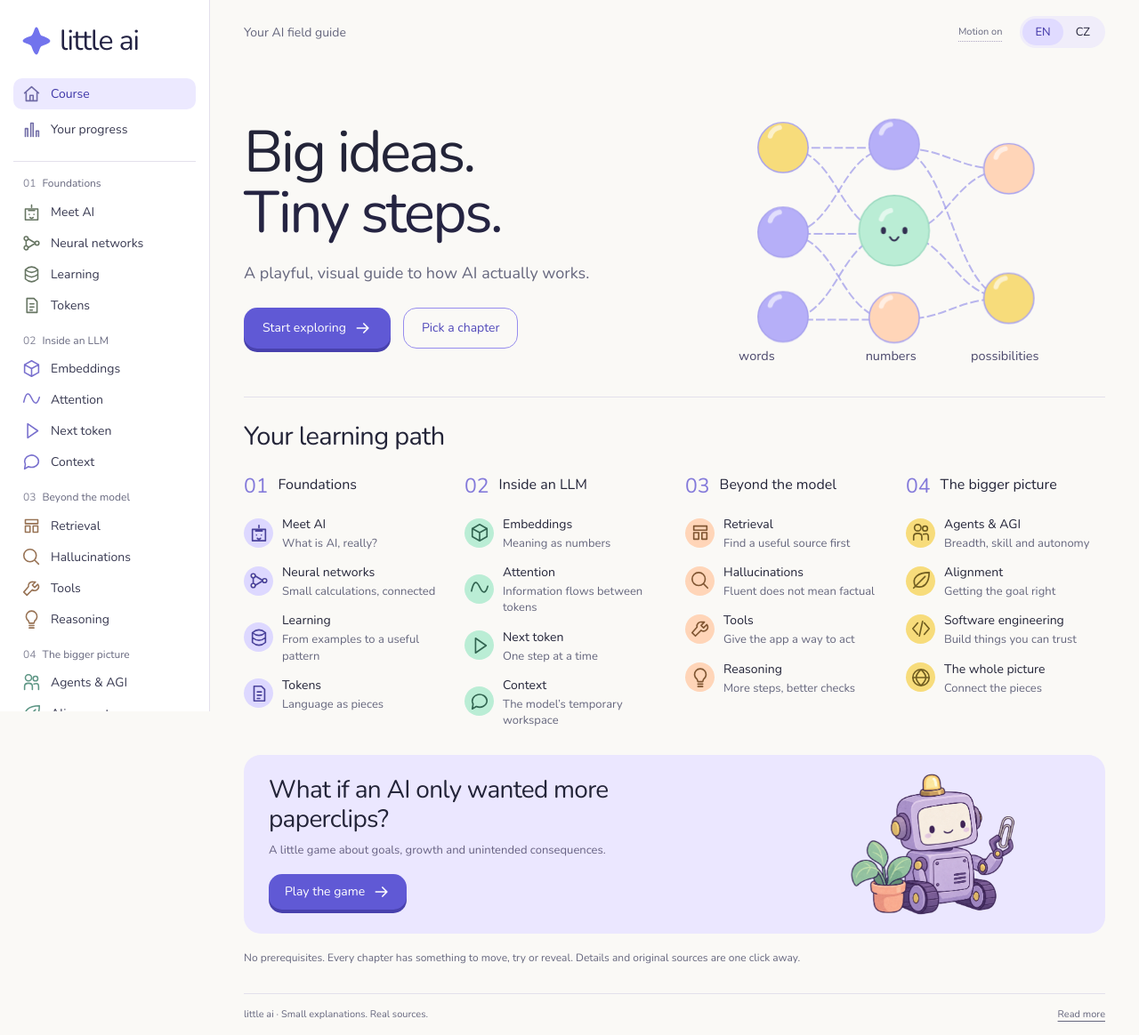
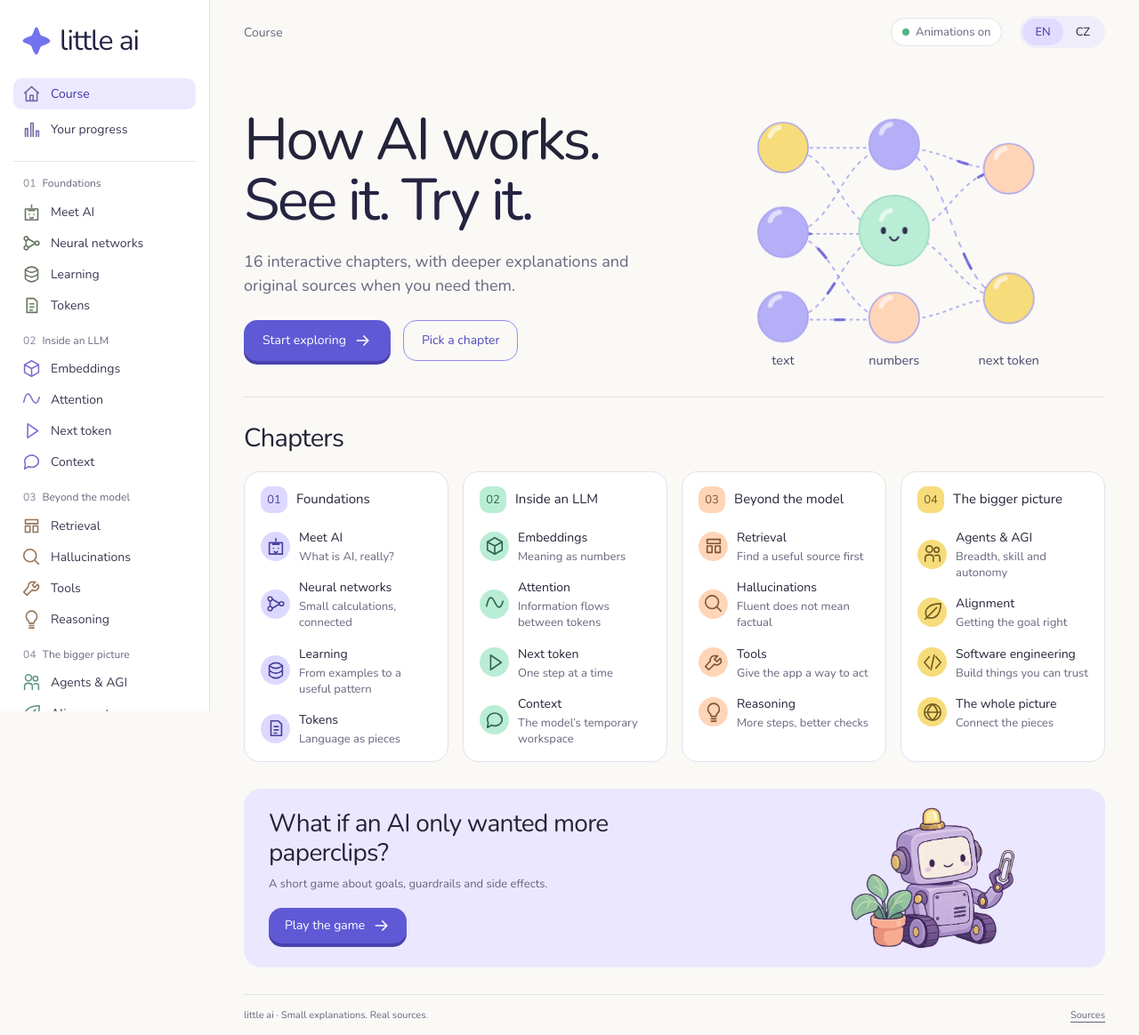
Before and after one commit to Majkey25/little-ai, a React (Vite) app: page / in a window 1280 px wide. Shown: the whole page at 89% size. Built offline with nearby package versions, Linux system fonts and the light colour scheme.

Commit message:
feat(ui): simplify course copy and polish interactive diagrams

```diff
--- a/index.html
+++ b/index.html
@@ -9,7 +9,7 @@
       content="A playful, visual AI course. Explore neural networks, real tokenization, transformers, RAG, tools, reasoning, AGI and software engineering. English and Czech."
     />
     <link rel="icon" type="image/svg+xml" href="./favicon.svg" />
-    <title>Little AI · Big ideas. Tiny steps.</title>
+    <title>Little AI · How AI works</title>
   </head>
   <body>
     <div id="root"></div>
--- a/src/App.tsx
+++ b/src/App.tsx
@@ -52,7 +52,7 @@ export default function App() {
     document.documentElement.lang = lang;
     document.title = lesson
       ? `${text(lesson.name, lang)} · Little AI`
-      : "Little AI · Big ideas. Tiny steps.";
+      : `Little AI · ${text(l("How AI works", "Jak funguje AI"), lang)}`;
     try {
       localStorage.setItem("little-ai-language", lang);
       localStorage.setItem("little-ai-progress", JSON.stringify(completed));
@@ -73,7 +73,9 @@ export default function App() {
       ? text(l("Source library", "Knihovna zdrojů"), lang)
       : route === "progress"
         ? text(l("Your progress", "Tvůj postup"), lang)
-        : text(l("Your AI field guide", "Tvůj průvodce světem AI"), lang);
+        : route === "game"
+          ? "Little Clip Factory"
+          : text(l("Course", "Kurz"), lang);
   return (
     <div className={`app ${motion ? "" : "motion-off"}`}>
       <a
@@ -168,8 +170,10 @@ export default function App() {
               target="_blank"
               rel="noreferrer"
             >
-              GitHub ·{" "}
-              {text(l("Made to explore", "Stvořeno k objevování"), lang)}
+              {text(
+                l("Source code on GitHub", "Zdrojový kód na GitHubu"),
+                lang,
+              )}
             </a>
           </div>
         </nav>
@@ -200,15 +204,14 @@ export default function App() {
           <span className="breadcrumb">{title}</span>
           <div className="header-controls">
             <button
-              className="motion-button"
-              aria-pressed={!motion}
+              className={`motion-button ${motion ? "on" : ""}`}
+              aria-pressed={motion}
               onClick={() => setMotion(!motion)}
-              title={text(l("Toggle animations", "Přepni animace"), lang)}
             >
               {text(
                 motion
-                  ? l("Motion on", "Animace zapnuté")
-                  : l("Motion off", "Animace vypnuté"),
+                  ? l("Animations on", "Animace zapnuté")
+                  : l("Animations off", "Animace vypnuté"),
                 lang,
               )}
             </button>
@@ -298,7 +301,7 @@ export default function App() {
             ),
             lang,
           )}
-          <a href="#/sources">{text(l("Read more", "Čti dál"), lang)}</a>
+          <a href="#/sources">{text(l("Sources", "Zdroje"), lang)}</a>
         </footer>
       </div>
     </div>
--- a/src/Lesson.tsx
+++ b/src/Lesson.tsx
@@ -52,7 +52,7 @@ export function Lesson({
             <button
               key={i}
               aria-pressed={step === i}
-              className={step === i ? "active" : ""}
+              className={step === i ? "active" : i < step ? "seen" : ""}
               onClick={() => {
                 setStep(i);
                 setPlaying(false);
@@ -154,7 +154,7 @@ export function Lesson({
       </details>
       <div className="lesson-sources">
         <span>
-          {text(l("Read the originals", "Přečti si původní zdroje"), lang)}
+          {text(l("Sources", "Zdroje"), lang)}
         </span>
         {sources
           .filter((source) => lesson.sources.includes(source.id))
@@ -173,9 +173,14 @@ export function Lesson({
         className="lesson-footer"
         aria-label={text(l("Lesson navigation", "Navigace lekce"), lang)}
       >
-        <a className="secondary" href={`#/${previous ?? ""}`}>
+        <a className="secondary" href={`#/${previous ?? "chapters"}`}>
           <Arrow back />
-          {text(l("Previous", "Předchozí"), lang)}
+          {text(
+            previous
+              ? l("Previous", "Předchozí")
+              : l("All chapters", "Všechny kapitoly"),
+            lang,
+          )}
         </a>
         <button
           className={`complete-button ${completed ? "completed" : ""}`}
--- a/src/Pages.tsx
+++ b/src/Pages.tsx
@@ -17,15 +17,15 @@ export function Home({ lang, completed }: { lang: Lang; completed: string[] }) {
       <section className="hero">
         <div>
           <h1>
-            {text(l("Big ideas.", "Velké myšlenky."), lang)}
+            {text(l("How AI works.", "Jak funguje AI."), lang)}
             <br />
-            <span>{text(l("Tiny steps.", "Malé kroky."), lang)}</span>
+            <span>{text(l("See it. Try it.", "Zkus si to."), lang)}</span>
           </h1>
           <p>
             {text(
               l(
-                "A playful, visual guide to how AI actually works.",
-                "Hravý vizuální průvodce tím, jak AI opravdu funguje.",
+                "16 interactive chapters, with deeper explanations and original sources when you need them.",
+                "16 interaktivních kapitol. Podrobnosti a původní zdroje najdeš, když je potřebuješ.",
               ),
               lang,
             )}
@@ -62,8 +62,8 @@ export function Home({ lang, completed }: { lang: Lang; completed: string[] }) {
           <p>
             {text(
               l(
-                "A little game about goals, growth and unintended consequences.",
-                "Malá hra o cílech, růstu a nečekaných důsledcích.",
+                "A short game about goals, guardrails and side effects.",
+                "Krátká hra o cílech, pojistkách a vedlejších účincích.",
               ),
               lang,
             )}
@@ -84,15 +84,6 @@ export function Home({ lang, completed }: { lang: Lang; completed: string[] }) {
           )}
         />
       </section>
-      <p className="home-note">
-        {text(
-          l(
-            "No prerequisites. Every chapter has something to move, try or reveal. Details and original sources are one click away.",
-            "Bez předchozích znalostí. V každé kapitole něco posuň, vyzkoušej nebo odhal. Detaily i původní zdroje jsou na jedno kliknutí.",
-          ),
-          lang,
-        )}
-      </p>
     </div>
   );
 }
@@ -106,12 +97,14 @@ export function CourseMap({
 }) {
   return (
     <section className="course-map">
-      <h2>{text(l("Your learning path", "Tvoje cesta poznávání"), lang)}</h2>
+      <h2>{text(l("Chapters", "Kapitoly"), lang)}</h2>
       <div className="course-groups">
         {groups.map((group, i) => (
           <section key={i}>
             <h3>
-              <span>{String(i + 1).padStart(2, "0")}</span>
+              <span className={`color-${i}`}>
+                {String(i + 1).padStart(2, "0")}
+              </span>
               {text(group, lang)}
             </h3>
             <div className="course-rows">
@@ -163,7 +156,7 @@ export function Progress({
     <div>
       <h1>
         {text(
-          l("Every little step counts.", "Každý malý krok se počítá."),
+          l("Your progress", "Tvůj postup"),
           lang,
         )}
       </h1>
@@ -218,15 +211,15 @@ export function Library({ lang }: { lang: Lang }) {
     <div className="library">
       <h1>
         {text(
-          l("Good questions. Good sources.", "Dobré otázky. Dobré zdroje."),
+          l("Sources", "Zdroje"),
           lang,
         )}
       </h1>
       <p className="intro">
         {text(
           l(
-            "The original books, papers and documentation behind this course. Start with a visual explanation; go deeper when you want.",
-            "Původní knihy, studie a dokumentace, o které se kurz opírá. Začni vizuálním vysvětlením a pak jdi do hloubky.",
+            "Books, papers and documentation used in this course.",
+            "Knihy, studie a dokumentace použité v tomto kurzu.",
           ),
           lang,
         )}
@@ -351,13 +344,7 @@ export function GamePage({ lang, motion }: { lang: Lang; motion: boolean }) {
         </a>
       </div>
       <p className="game-credit">
-        {text(
-          l(
-            "An original educational adaptation inspired by",
-            "Vlastní vzdělávací variace inspirovaná hrou",
-          ),
-          lang,
-        )}{" "}
+        {text(l("Inspired by", "Inspirováno hrou"), lang)}{" "}
         <a
           href="https://www.decisionproblem.com/paperclips/"
           target="_blank"
@@ -367,8 +354,8 @@ export function GamePage({ lang, motion }: { lang: Lang; motion: boolean }) {
         </a>{" "}
         {text(
           l(
-            "by Frank Lantz. Our own code and art, with openly acknowledged inspiration. The game bot is not AGI.",
-            "od Franka Lantze. Vlastní kód a grafika s přiznanou inspirací. Herní bot není AGI.",
+            "by Frank Lantz, with original code and art. The game bot follows simple rules; it is not an AGI.",
+            "od Franka Lantze, s vlastním kódem a grafikou. Herní bot se řídí jednoduchými pravidly, není to AGI.",
           ),
           lang,
         )}
--- a/src/components.tsx
+++ b/src/components.tsx
@@ -193,17 +193,25 @@ export function Network({
       )}
     >
       <g fill="none" stroke="#9691e8" strokeWidth="2.5">
-        {edges.map(([a, b], i) => (
-          <path
-            className="signal-path"
-            style={{
-              animationDelay: `${i * -0.3}s`,
-              opacity: 0.3 + signal * 0.7,
-            }}
-            key={i}
-            d={`M${points[a][0]} ${points[a][1]} C${points[a][0] + 80} ${points[a][1]},${points[b][0] - 80} ${points[b][1]},${points[b][0]} ${points[b][1]}`}
-          />
-        ))}
+        {edges.map(([a, b], i) => {
+          const path = `M${points[a][0]} ${points[a][1]} C${points[a][0] + 80} ${points[a][1]},${points[b][0] - 80} ${points[b][1]},${points[b][0]} ${points[b][1]}`;
+          return (
+            <g key={i}>
+              <path
+                className="signal-path"
+                style={{ opacity: 0.3 + signal * 0.7 }}
+                pathLength="100"
+                d={path}
+              />
+              <path
+                className="signal-pulse"
+                pathLength="100"
+                d={path}
+                style={{ animationDelay: `${i * -0.3}s` }}
+              />
+            </g>
+          );
+        })}
       </g>
       {points.map(([x, y], i) => (
         <g
@@ -254,15 +262,21 @@ export function Network({
         </g>
       ))}
       {hero && (
-        <g fill="#4c496c" fontSize="18" fontFamily="Nunito, sans-serif">
-          <text x="28" y="366">
-            {text(l("words", "slova"), lang)}
+        <g
+          fill="#4c496c"
+          fontSize="18"
+          fontWeight="700"
+          fontFamily="Nunito, sans-serif"
+          textAnchor="middle"
+        >
+          <text x="90" y="372">
+            {text(l("text", "text"), lang)}
           </text>
-          <text x="205" y="366">
+          <text x="245" y="372">
             {text(l("numbers", "čísla"), lang)}
           </text>
-          <text x="352" y="366">
-            {text(l("possibilities", "možnosti"), lang)}
+          <text x="405" y="372">
+            {text(l("next token", "další token"), lang)}
           </text>
         </g>
       )}
--- a/src/demos/Foundations.tsx
+++ b/src/demos/Foundations.tsx
@@ -19,7 +19,7 @@ import {
 import { useTokens } from "../useTokens";
 import type { Encoding } from "../tokenizer.worker";
 
-export function AIDemo({ lang, step }: DemoProps) {
+export function AIDemo({ lang }: DemoProps) {
   const [light, setLight] = useState(0);
   const [level, setLevel] = useState(0);
   const names = [
@@ -28,15 +28,18 @@ export function AIDemo({ lang, step }: DemoProps) {
     l("Deep learning", "Hluboké učení"),
     l("Large language models", "Velké jazykové modely"),
   ];
+  const short = ["AI", "ML", "DL", "LLM"];
+  const ring = (i: number) =>
+    `map-ring ring-${short[i].toLowerCase()} ${level === i ? "active" : ""}`;
   return (
     <div className="demo ai-demo">
       <div className="ai-map">
-        <div className="map-ring ring-ai">
+        <div className={ring(0)}>
           AI
-          <div className="map-ring ring-ml">
+          <div className={ring(1)}>
             ML
-            <div className="map-ring ring-dl">
-              DL<div className="map-ring ring-llm">LLM</div>
+            <div className={ring(2)}>
+              DL<div className={ring(3)}>LLM</div>
             </div>
           </div>
         </div>
@@ -49,9 +52,7 @@ export function AIDemo({ lang, step }: DemoProps) {
               className={level === i ? "selected" : ""}
               onClick={() => setLevel(i)}
             >
-              <span className={`circle color-${i}`}>
-                {["AI", "ML", "DL", "LLM"][i]}
-              </span>
+              <span className={`circle color-${i}`}>{short[i]}</span>
               {text(name, lang)}
             </button>
           ))}
@@ -119,8 +120,7 @@ export function AIDemo({ lang, step }: DemoProps) {
               "Vnořená mapa ukazuje větev AI s učením. Symbolická AI existuje i mimo ML.",
             ),
             lang,
-          )}{" "}
-          · {step + 1}/3
+          )}
         </Note>
       </div>
     </div>
--- a/src/styles.css
+++ b/src/styles.css
@@ -222,7 +222,7 @@ svg {
   background: var(--purple);
 }
 .sidebar nav .github-link {
-  font-size: 10.5px;
+  font-size: 12px;
   margin-top: 9px;
   color: var(--muted);
 }
@@ -269,12 +269,29 @@ svg {
   color: #3c32a5;
 }
 .motion-button {
-  border: 0;
-  background: transparent;
-  font-size: 11px;
+  display: inline-flex;
+  align-items: center;
+  gap: 7px;
+  border: 1.5px solid var(--line);
+  background: #fff;
+  border-radius: 20px;
+  padding: 6px 12px;
+  font-size: 13px;
+  font-weight: 700;
   color: var(--muted);
-  border-bottom: 1px dotted #aea6c3;
-  padding: 3px 0;
+}
+.motion-button::before {
+  content: "";
+  width: 8px;
+  height: 8px;
+  border-radius: 50%;
+  background: #c9c3da;
+}
+.motion-button.on::before {
+  background: #4fb486;
+}
+.motion-button:hover {
+  background: #f6f4ff;
 }
 .main-content {
   width: 100%;
@@ -401,12 +418,19 @@ svg {
   animation: float 5s ease-in-out infinite;
 }
 .signal-path {
-  stroke-dasharray: 12 4;
+  stroke-dasharray: 3 3;
+}
+.signal-pulse {
+  stroke: var(--action);
+  stroke-width: 4;
+  stroke-linecap: round;
+  stroke-dasharray: 8 92;
+  opacity: 0.8;
   animation: signal 3s linear infinite;
 }
 @keyframes signal {
   to {
-    stroke-dashoffset: -64;
+    stroke-dashoffset: -100;
   }
 }
 @keyframes float {
@@ -442,32 +466,42 @@ svg {
 }
 .course-map {
   border-top: 1px solid var(--line);
-  padding-top: 24px;
+  padding-top: 26px;
 }
 .course-map h2 {
-  margin-bottom: 25px;
+  margin-bottom: 18px;
 }
 .course-groups {
   display: grid;
   grid-template-columns: repeat(4, minmax(0, 1fr));
-  gap: 24px;
+  gap: 16px;
+}
+.course-groups > section {
+  background: #fff;
+  border: 1px solid var(--line);
+  border-radius: 18px;
+  padding: 16px 10px 10px;
 }
 .course-groups h3 {
   display: flex;
-  align-items: flex-start;
-  gap: 11px;
-  font-size: 16px;
-  margin-bottom: 20px;
+  align-items: center;
+  gap: 10px;
+  font-size: 15px;
+  margin: 0 8px 10px;
 }
 .course-groups h3 > span {
-  color: #8379da;
-  font-size: 23px;
-  line-height: 1;
+  display: grid;
+  place-items: center;
+  width: 30px;
+  height: 30px;
+  border-radius: 10px;
+  font-size: 13px;
+  flex-shrink: 0;
 }
 .course-rows {
   display: flex;
   flex-direction: column;
-  gap: 12px;
+  gap: 2px;
 }
 .course-row {
   display: flex;
@@ -475,10 +509,12 @@ svg {
   gap: 10px;
   color: var(--ink);
   text-decoration: none;
-  min-height: 42px;
+  min-height: 46px;
+  padding: 6px 8px;
+  border-radius: 12px;
 }
 .course-row:hover {
-  transform: translateX(4px);
+  background: #f6f4ff;
   color: var(--action);
 }
 .course-row > span:nth-child(2) {
@@ -564,12 +600,6 @@ svg {
   margin: -25px 0;
   animation: float 6s ease-in-out infinite;
 }
-.home-note {
-  color: var(--muted);
-  font-size: 12px;
-  margin: 18px 0 0;
-  max-width: 720px;
-}
 .intro {
   color: var(--muted);
   font-size: 18px;
@@ -587,59 +617,77 @@ svg {
   justify-content: space-between;
   align-items: center;
   gap: 16px;
-  border-bottom: 1px solid var(--line);
 }
 .story-tabs {
   display: flex;
   align-items: stretch;
-  gap: 12px;
+  gap: 6px;
+  padding: 4px;
+  background: #f3f1f8;
+  border-radius: 16px;
 }
 .story-tabs button {
   border: 0;
   background: transparent;
-  padding: 11px 8px 13px;
-  border-bottom: 3px solid transparent;
-  font-weight: 700;
+  padding: 7px 14px 7px 7px;
+  border-radius: 12px;
+  font-weight: 800;
   color: var(--muted);
-  font-size: 13px;
-  display: flex;
-  gap: 7px;
-  align-items: center;
+  font-size: 14px;
+  display: flex;
+  gap: 9px;
+  align-items: center;
+}
+.story-tabs button:hover {
+  background: #fff9;
 }
 .story-tabs button span {
   display: inline-grid;
   place-items: center;
-  width: 22px;
-  height: 22px;
+  width: 26px;
+  height: 26px;
   border-radius: 50%;
-  background: #eeeaf7;
-  font-size: 11px;
+  background: #e4e0ef;
+  font-size: 12px;
+  flex-shrink: 0;
+}
+.story-tabs button.seen span {
+  background: var(--mint);
+  color: #326451;
 }
 .story-tabs button.active {
-  color: #5145b5;
-  border-bottom-color: #8d80e6;
+  background: #fff;
+  color: #3e36a7;
+  box-shadow: 0 1px 3px #29253d1f;
 }
 .story-tabs button.active span {
-  background: #ddd7ff;
+  background: var(--action);
+  color: #fff;
 }
 .play-button {
   display: flex;
-  gap: 6px;
-  align-items: center;
-  background: transparent;
-  border: 0;
-  padding: 7px;
-  color: #655ab3;
-  font-size: 11px;
+  gap: 7px;
+  align-items: center;
+  background: #fff;
+  border: 1.5px solid #ddd7ee;
+  border-radius: 20px;
+  padding: 8px 14px;
+  color: #534a9e;
+  font-size: 13px;
   font-weight: 800;
   white-space: nowrap;
 }
+.play-button:hover:not(:disabled) {
+  background: #f2eeff;
+}
 .scene-copy {
-  color: #54536b;
-  font-size: 15px;
-  min-height: 46px;
-  margin: 17px 0 18px;
-  max-width: 850px;
+  color: var(--ink);
+  font-size: 17px;
+  min-height: 3.1em;
+  margin: 18px 0 20px;
+  max-width: 860px;
+  padding-left: 16px;
+  border-left: 4px solid var(--purple);
   animation: appear 0.3s ease both;
 }
 .demo {
@@ -652,12 +700,14 @@ svg {
   margin-bottom: 12px;
 }
 .demo p {
+  font-size: 14px;
+}
+.demo .demo-note {
   font-size: 13px;
-}
-.demo-note {
-  font-size: 13px !important;
-  color: #68617e;
-  margin: 15px 0 0;
+  color: #625b78;
+  margin: 16px 0 0;
+  padding-top: 12px;
+  border-top: 1px dashed #cfc6e6;
   line-height: 1.5;
 }
 .demo-controls {
@@ -760,6 +810,12 @@ input[type="checkbox"] {
   font-weight: 900;
   padding: 18px;
   box-shadow: inset 0 0 0 1px #ffffff80;
+  transition: box-shadow 0.25s;
+}
+.map-ring.active {
+  box-shadow:
+    inset 0 0 0 1px #ffffff80,
+    0 0 0 3px var(--action);
 }
 .ring-ai {
   background: #ded8fc;
@@ -824,7 +880,7 @@ input[type="checkbox"] {
 }
 .traffic-row p {
   margin: 5px 0 10px;
-  font-size: 11px;
+  font-size: 13px;
 }
 .traffic-row strong {
   font-size: 13px;
@@ -1892,7 +1948,7 @@ details[open] > summary > span:last-child {
     margin-bottom: 14px;
   }
   .course-row small {
-    font-size: 10px;
+    font-size: 12px;
   }
   .demo {
     padding: 21px;
@@ -1901,7 +1957,7 @@ details[open] > summary > span:last-child {
     gap: 4px;
   }
   .story-tabs button {
-    font-size: 11px;
+    font-size: 12px;
     padding: 10px 5px;
   }
   .hallucination-flow {
@@ -2113,7 +2169,7 @@ details[open] > summary > span:last-child {
     gap: 26px 15px;
   }
   .course-groups h3 {
-    flex-direction: column;
+    flex-direction: row;
     font-size: 14px;
     gap: 8px;
   }
@@ -2133,7 +2189,7 @@ details[open] > summary > span:last-child {
     height: 20px;
   }
   .course-row small {
-    font-size: 10px;
+    font-size: 12px;
   }
   .game-band {
     grid-template-columns: 1fr;
```
Also changed, not shown: src/demos/Beyond.tsx (+3 -4 lines).
